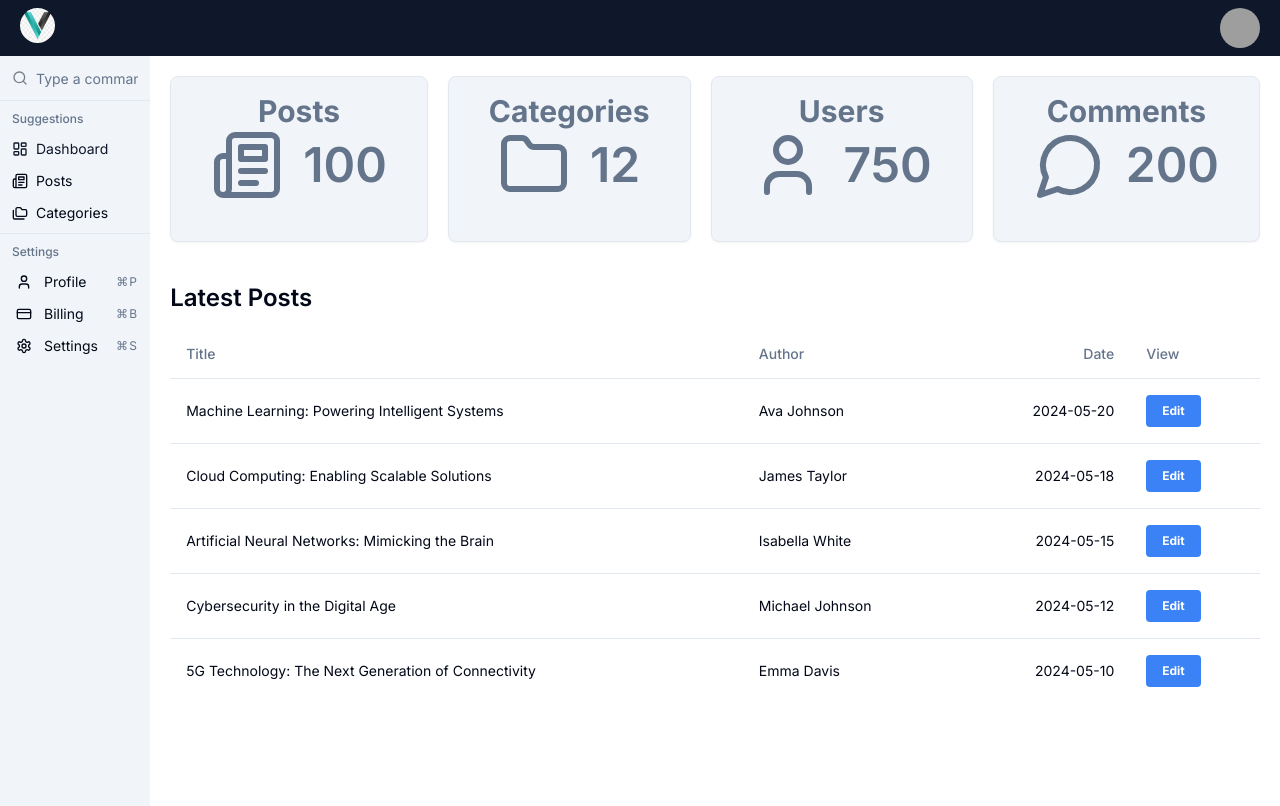
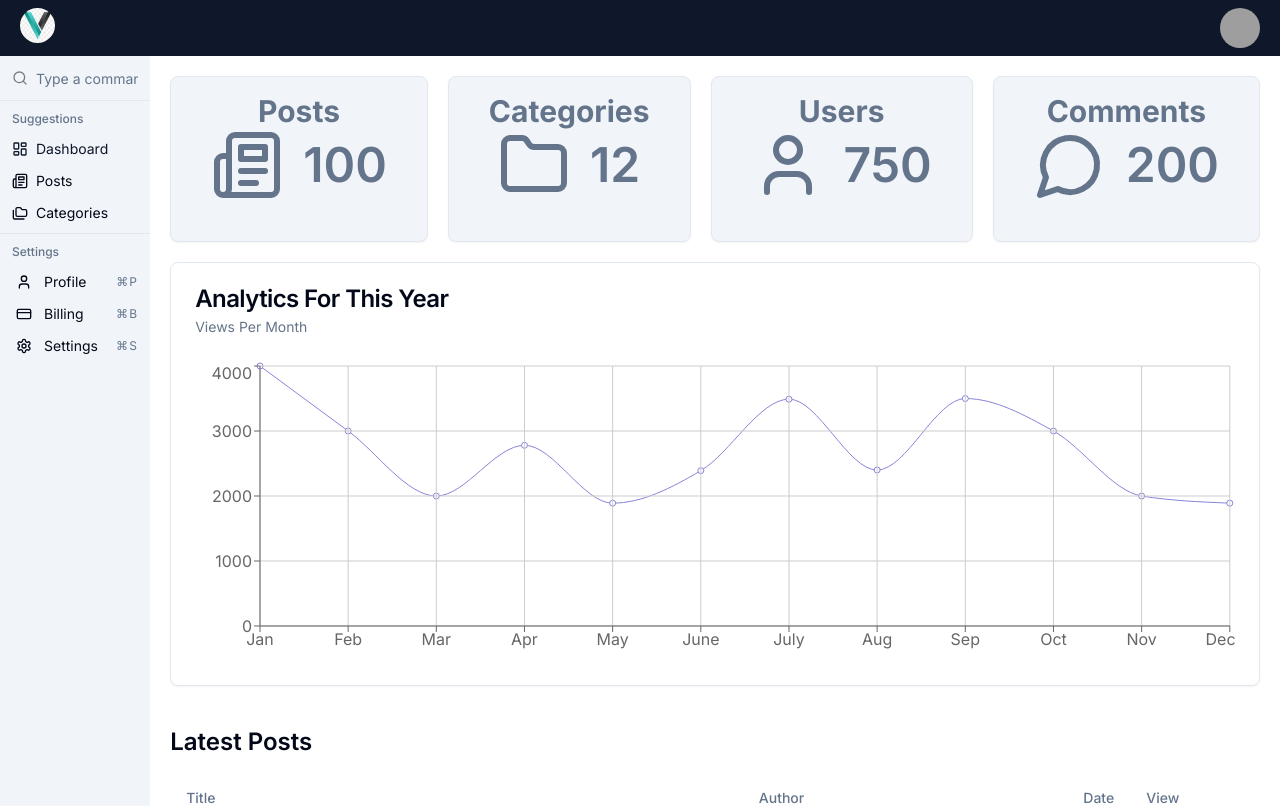
Before and after one commit to VaheStepanyan100/dashboard, a Next.js app: page / in a window 1280 px wide. Shown: the top 806 px of the page. Built offline with nearby package versions, Linux system fonts and the light colour scheme; grey boxes are pictures that could not be loaded.

Commit message:
Add analytics chart component

```diff
--- a/app/page.tsx
+++ b/app/page.tsx
@@ -1,3 +1,4 @@
+import AnalyticsChart from '@/components/dashboard/AnalyticsChart';
 import DashboardCard from '@/components/dashboard/DashboardCard';
 import PostsTable from '@/components/posts/PostsTable';
 import { Folder, MessageCircle, Newspaper, User } from 'lucide-react';
@@ -27,6 +28,7 @@
           icon={<MessageCircle className="text-slate-500" size={72} />}
         />
       </div>
+      <AnalyticsChart />
       <PostsTable title="Latest Posts" limit={5} />
     </>
   );
--- /dev/null
+++ b/components/dashboard/AnalyticsChart.tsx
@@ -0,0 +1,37 @@
+'use client';
+import data from '@/data/analytics';
+import {
+  Card,
+  CardContent,
+  CardDescription,
+  CardHeader,
+  CardTitle,
+} from '@/components/ui/card';
+import { CartesianGrid, Line, LineChart, ResponsiveContainer, XAxis, YAxis } from 'recharts';
+
+const AnalyticsChart = () => {
+  return (
+    <>
+      <Card>
+        <CardHeader>
+          <CardTitle>Analytics For This Year</CardTitle>
+          <CardDescription>Views Per Month</CardDescription>
+        </CardHeader>
+        <CardContent>
+          <div style={{ width: '100%', height: 300 }}>
+          <ResponsiveContainer>
+            <LineChart width={1100} height={300} data={data}>
+              <Line type='monotone' dataKey='uv' stroke='#8884d8' />
+              <CartesianGrid stroke="#ccc" />
+              <XAxis dataKey='name' />
+              <YAxis />
+            </LineChart>
+          </ResponsiveContainer>
+          </div>
+        </CardContent>
+      </Card>
+    </>
+  );
+};
+
+export default AnalyticsChart;
```
